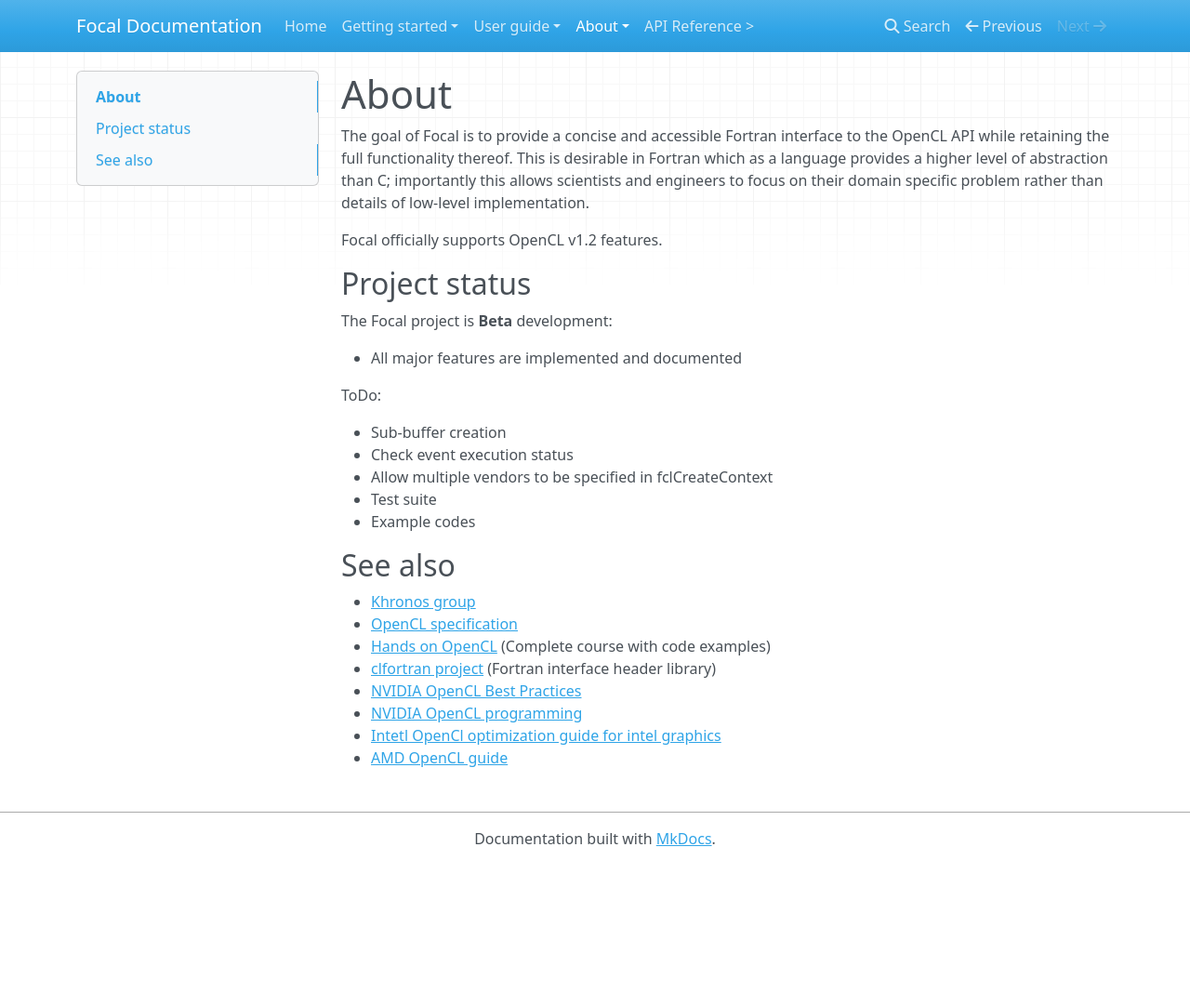
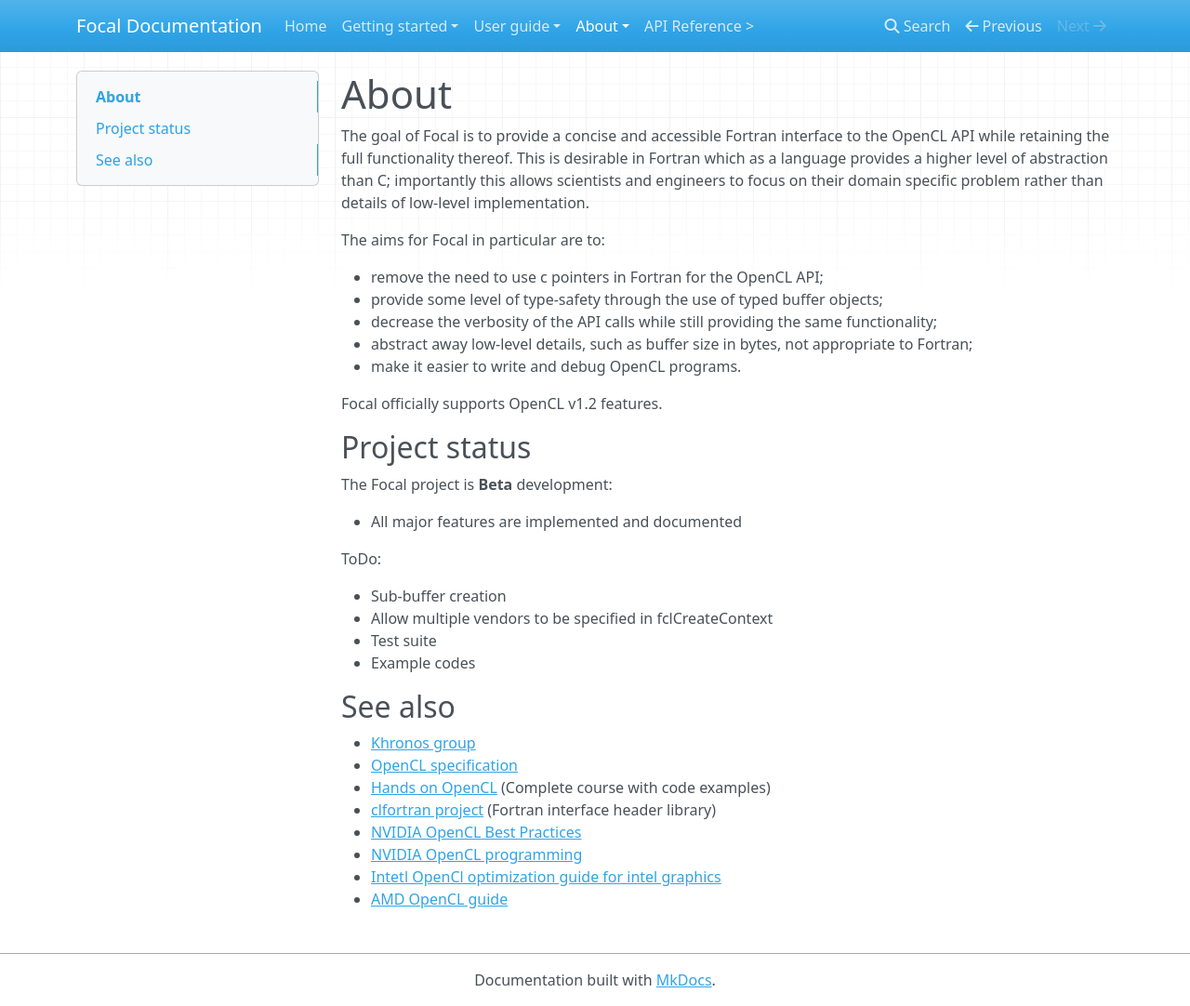
Before and after one commit to LKedward/focal-docs, an MkDocs documentation site: the page built from docs/about.md, in a window 1280 px wide and 1082 px high. Shown: the whole window at 93% size. Built offline with MkDocs 1.6.1, drawn with Linux system fonts in a browser that asks for light colours; nearby versions of some CDN libraries.

Commit message:
Add: list of aims to about page.

```diff
--- a/docs/about.md
+++ b/docs/about.md
@@ -2,6 +2,14 @@
 
 The goal of Focal is to provide a concise and accessible Fortran interface to the OpenCL API while retaining the full functionality thereof.
 This is desirable in Fortran which as a language provides a higher level of abstraction than C; importantly this allows scientists and engineers to focus on their domain specific problem rather than details of low-level implementation.
+
+The aims for Focal in particular are to:
+
+- remove the need to use c pointers in Fortran for the OpenCL API;
+- provide some level of type-safety through the use of typed buffer objects;
+- decrease the verbosity of the API calls while still providing the same functionality;
+- abstract away low-level details, such as buffer size in bytes, not appropriate to Fortran;
+- make it easier to write and debug OpenCL programs.
 
 Focal officially supports OpenCL v1.2 features.
 
@@ -14,7 +22,6 @@
 ToDo:
 
 * Sub-buffer creation
-* Check event execution status
 * Allow multiple vendors to be specified in fclCreateContext
 * Test suite
 * Example codes
```
